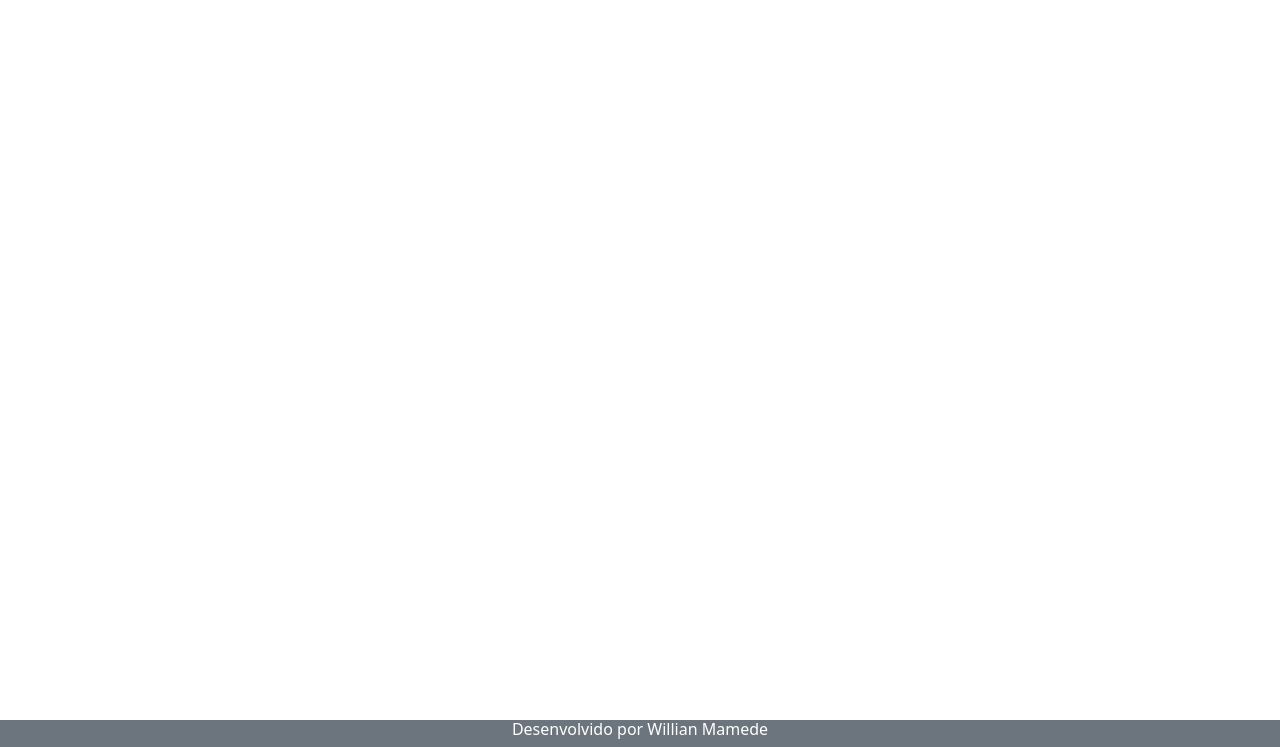
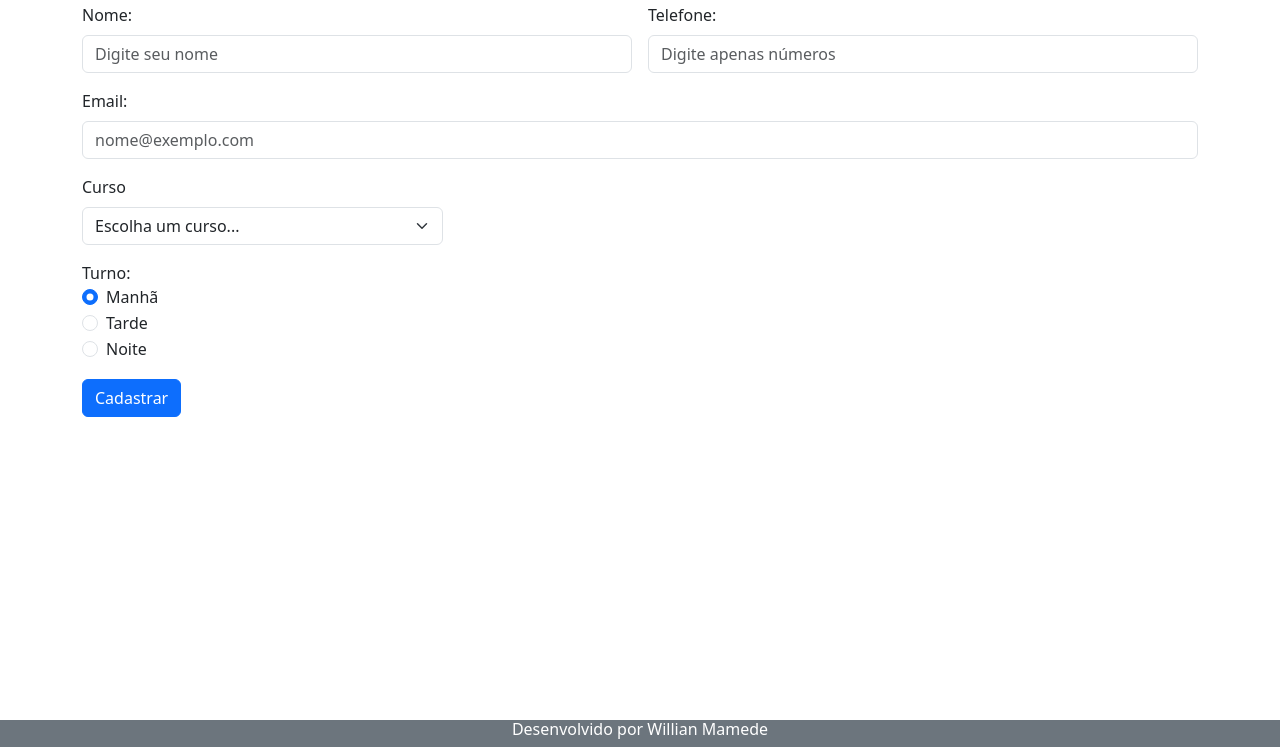
Before and after one commit to willian-uiu/Cadastro-De-alunos, a plain HTML site: page index.html in a window 1280 px wide. Shown: the part 53-800 px from the top of the page. Drawn offline with nearby package versions, Linux system fonts and the light colour scheme.

Commit message:
closes #3 - formulario adicionado

```diff
--- a/index.html
+++ b/index.html
@@ -1,22 +1,85 @@
 <!DOCTYPE html>
 <html lang="pt-BR">
+
 <head>
     <meta charset="UTF-8">
     <meta name="viewport" content="width=device-width, initial-scale=1.0">
     <title>Cadastro de alunos</title>
 
-<!-- style Bootstrap -->
-    <link href="https://cdn.jsdelivr.net/npm/bootstrap@5.3.7/dist/css/bootstrap.min.css" rel="stylesheet" integrity="sha384-LN+7fdVzj6u52u30Kp6M/trliBMCMKTyK833zpbD+pXdCLuTusPj697FH4R/5mcr" crossorigin="anonymous">
+    <!-- style Bootstrap -->
+    <link href="https://cdn.jsdelivr.net/npm/bootstrap@5.3.7/dist/css/bootstrap.min.css" rel="stylesheet"
+        integrity="sha384-LN+7fdVzj6u52u30Kp6M/trliBMCMKTyK833zpbD+pXdCLuTusPj697FH4R/5mcr" crossorigin="anonymous">
 </head>
+
 <body>
     <header class="text-center text-bg-secondary">
         <h1>Cadastro de alunos</h1>
     </header>
 
+
+    <main class="container">
+        <section>
+            <form class="row g-3">
+                <div class="col-md-6">
+                    <label for="inputName" class="form-label">Nome:</label>
+                    <input type="text" class="form-control" id="inputName" placeholder="Digite seu nome">
+                </div>
+                <div class="col-md-6">
+                    <label for="telefone" class="form-label">Telefone:</label>
+                    <input type="text" class="form-control" id="telefone" placeholder="Digite apenas números">
+                </div>
+                <div class="col-md-12">
+                    <label for="inputEmail" class="form-label">Email:</label>
+                    <input type="email" class="form-control" id="inputEmail" placeholder="nome@exemplo.com">
+                </div>
+
+                <div class="col-md-4">
+                    <label for="inputCurso" class="form-label">Curso</label>
+                    <select id="inputCurso" class="form-select">
+                        <option selected>Escolha um curso...</option>
+                        <option value="1">Java</option>
+                        <option value="2">Javascript</option>
+                        <option value="3">.NET</option>
+                    </select>
+                </div>
+
+                <div class="col-12">
+                    <label for="form-radius">Turno:</label>
+                    <div class="form-check">
+                        <input class="form-check-input" type="radio" name="turno" id="manha" checked>
+                        <label class="form-check-label" for="manha">
+                            Manhã
+                        </label>
+                    </div>
+                    <div class="form-check">
+                        <input class="form-check-input" type="radio" name="turno" id="tarde">
+                        <label class="form-check-label" for="tarde">
+                            Tarde
+                        </label>
+                    </div>
+                    <div class="form-check">
+                        <input class="form-check-input" type="radio" name="turno" id="noite">
+                        <label class="form-check-label" for="noite">
+                            Noite
+                        </label>
+                    </div>
+                </div>
+                <div class="col-12">
+                    <button type="submit" class="btn btn-primary">Cadastrar</button>
+                </div>
+            </form>
+        </section>
+
+    </main>
+
+
     <footer class="text-center text-bg-secondary position-absolute bottom-0 w-100">
         <h6>Desenvolvido por Willian Mamede</h6>
     </footer>
     <!-- Script Bootstrap -->
-    <script src="https://cdn.jsdelivr.net/npm/bootstrap@5.3.7/dist/js/bootstrap.bundle.min.js" integrity="sha384-ndDqU0Gzau9qJ1lfW4pNLlhNTkCfHzAVBReH9diLvGRem5+R9g2FzA8ZGN954O5Q" crossorigin="anonymous"></script>
+    <script src="https://cdn.jsdelivr.net/npm/bootstrap@5.3.7/dist/js/bootstrap.bundle.min.js"
+        integrity="sha384-ndDqU0Gzau9qJ1lfW4pNLlhNTkCfHzAVBReH9diLvGRem5+R9g2FzA8ZGN954O5Q"
+        crossorigin="anonymous"></script>
 </body>
+
 </html>
```
